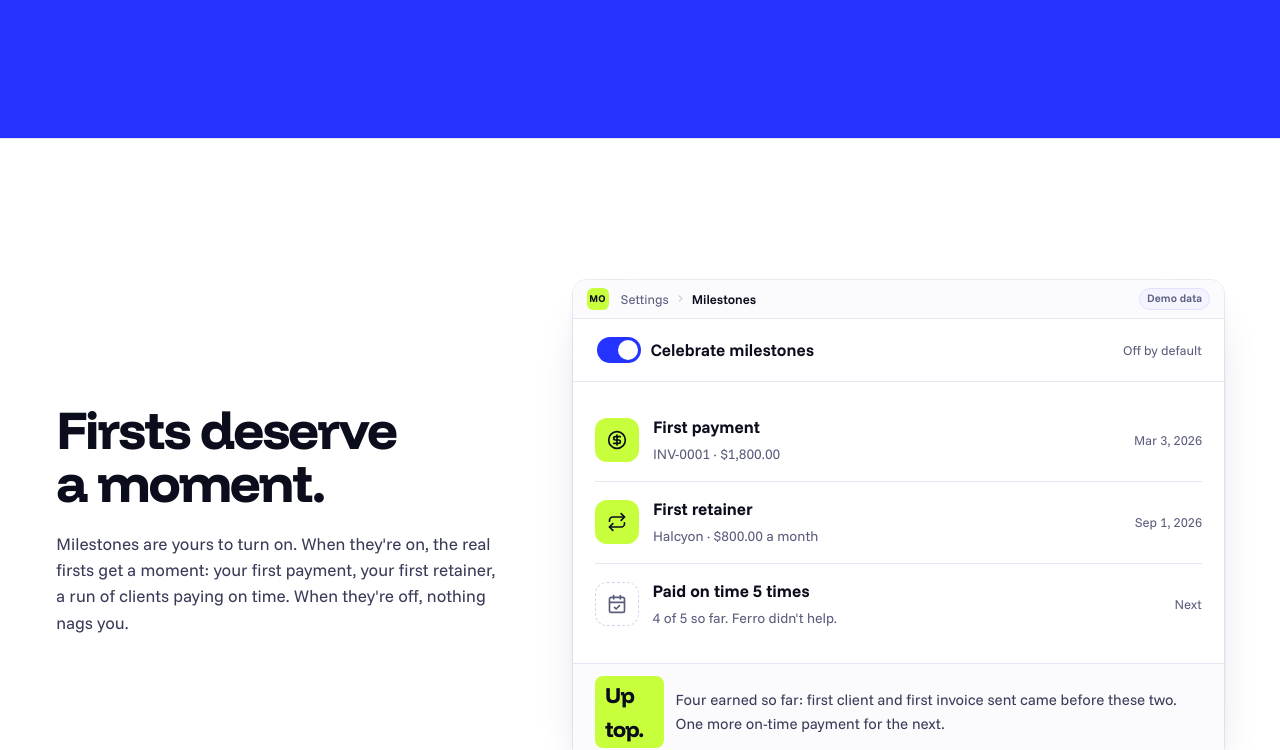
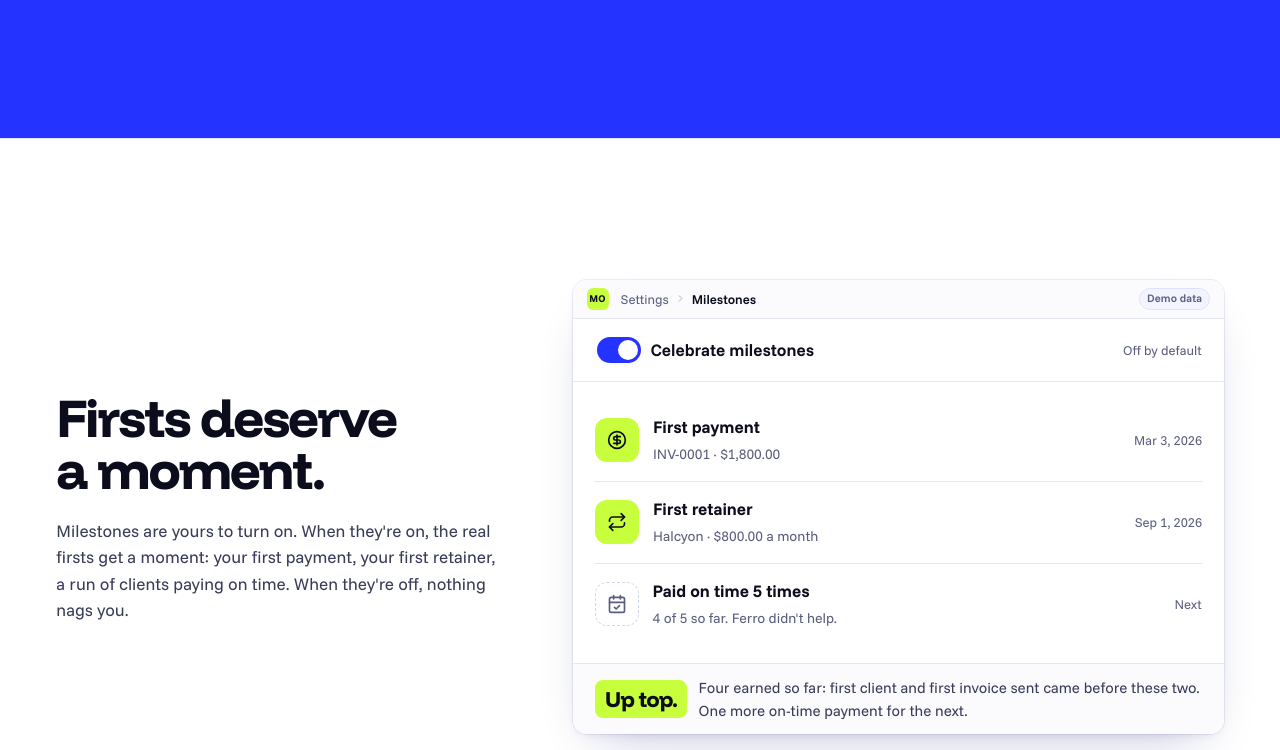
Before and after one commit to hybridinteractive/ledgendary-marketing, a plain HTML site: page site-v2/solo.html in a window 1280 px wide. Both pictures are taken after a click on the switch "Celebrate milestones". Shown: the part 5086-5836 px from the top of the page. Drawn offline with Linux system fonts and the light colour scheme.

Commit message:
Keep the milestone stamp on one line

```diff
--- a/site-v2/audiences.css
+++ b/site-v2/audiences.css
@@ -636,3 +636,5 @@
 }
 
 .aud .side-h { text-transform: none; letter-spacing: 0; font-weight: 600; }
+
+.aud .celebrate .up { white-space: nowrap; flex: none; }
```
